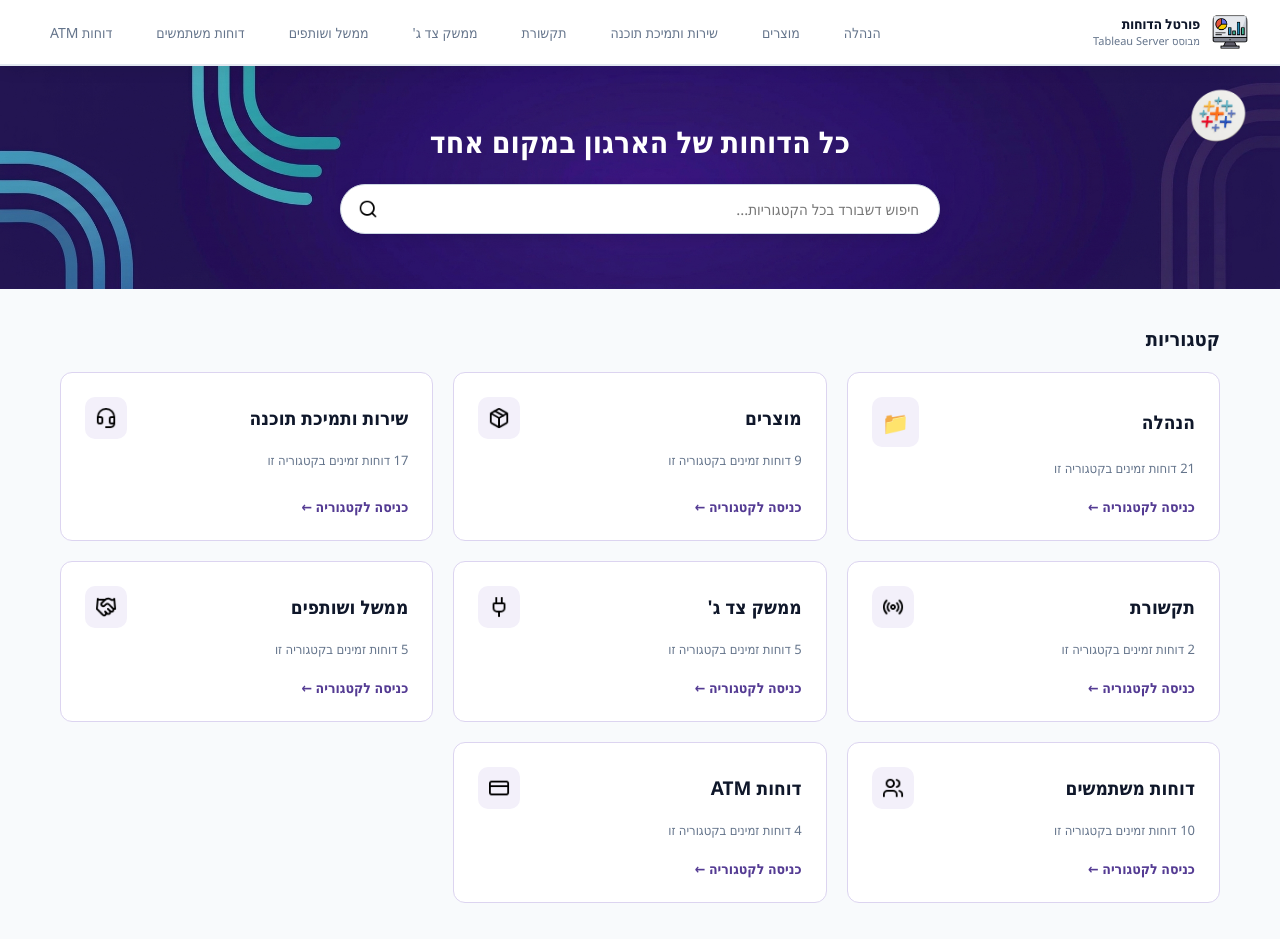
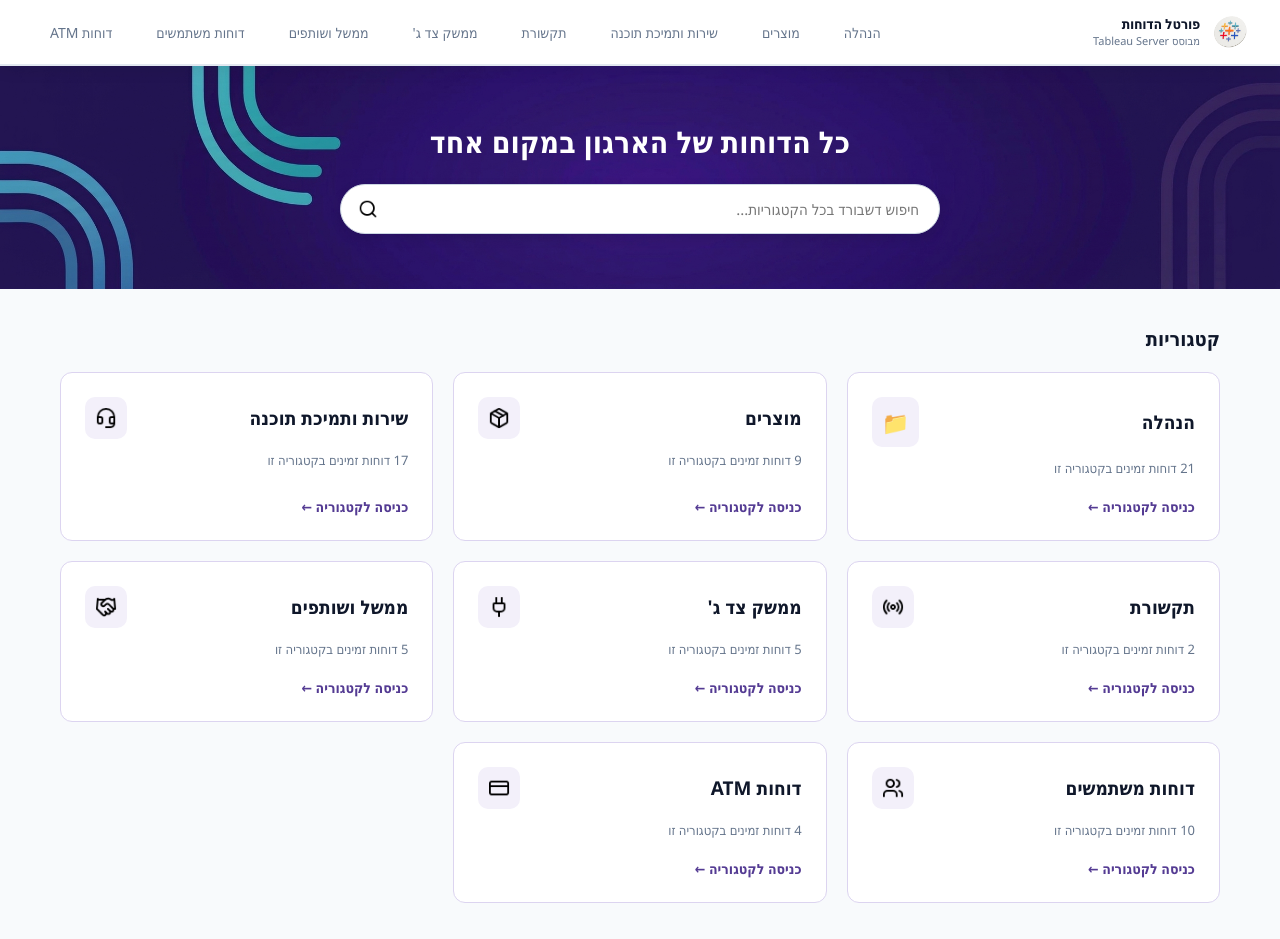
Before and after one commit to ohomri-rgb/test, a plain HTML site: page index.html in a window 1280 px wide. Drawn offline with Linux system fonts and the light colour scheme.

Commit message:
Update index.html

```diff
--- a/index.html
+++ b/index.html
@@ -12,7 +12,7 @@
     <!-- Header Navigation Bar -->
     <header class="top-nav">
         <div class="brand" id="brandLogo" title="חזרה לדף הראשי">
-            <img src="./logo_portal.png" alt="לוגו הפורטל" class="brand-logo-img">
+            <img src="./tableau_logo.png" alt="לוגו הפורטל" class="brand-logo-img">
             <div class="brand-text">
                 <span class="brand-title">פורטל הדוחות</span>
                 <span class="brand-subtitle">מבוסס Tableau Server</span>
@@ -27,7 +27,7 @@
     <main id="mainView" class="view-container active">
         <section class="hero-section">
             <!-- לוגו ימין למעלה בתוך הבאנר הסגול -->
-            <img src="./tableau_logo.png" alt="לוגו" class="hero-logo-img">
+            <!--<img src="./tableau_logo.png" alt="לוגו" class="hero-logo-img">-->
 
             <h1>כל הדוחות של הארגון במקום אחד</h1>
             <div class="search-box-wrapper">
```
